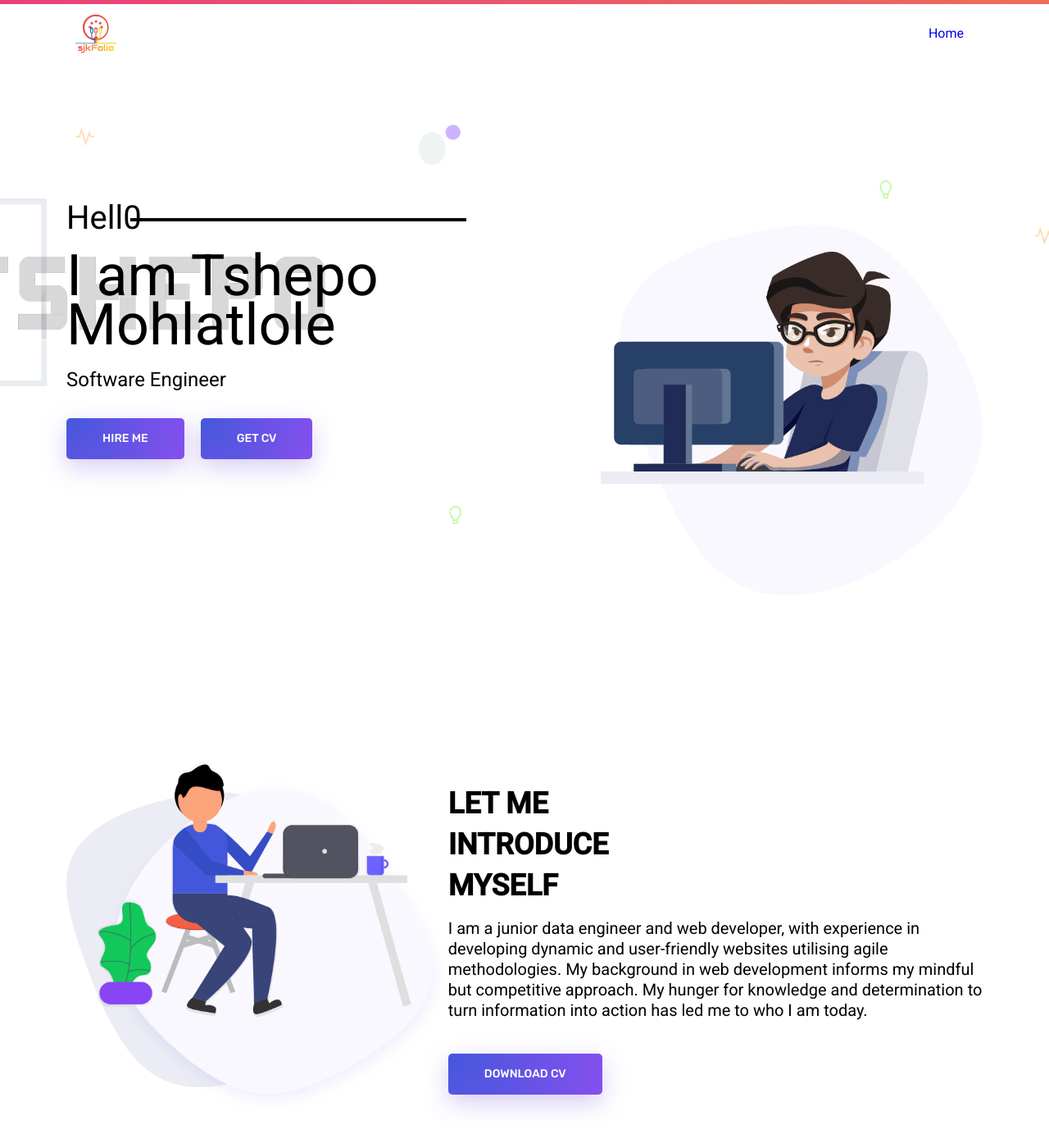
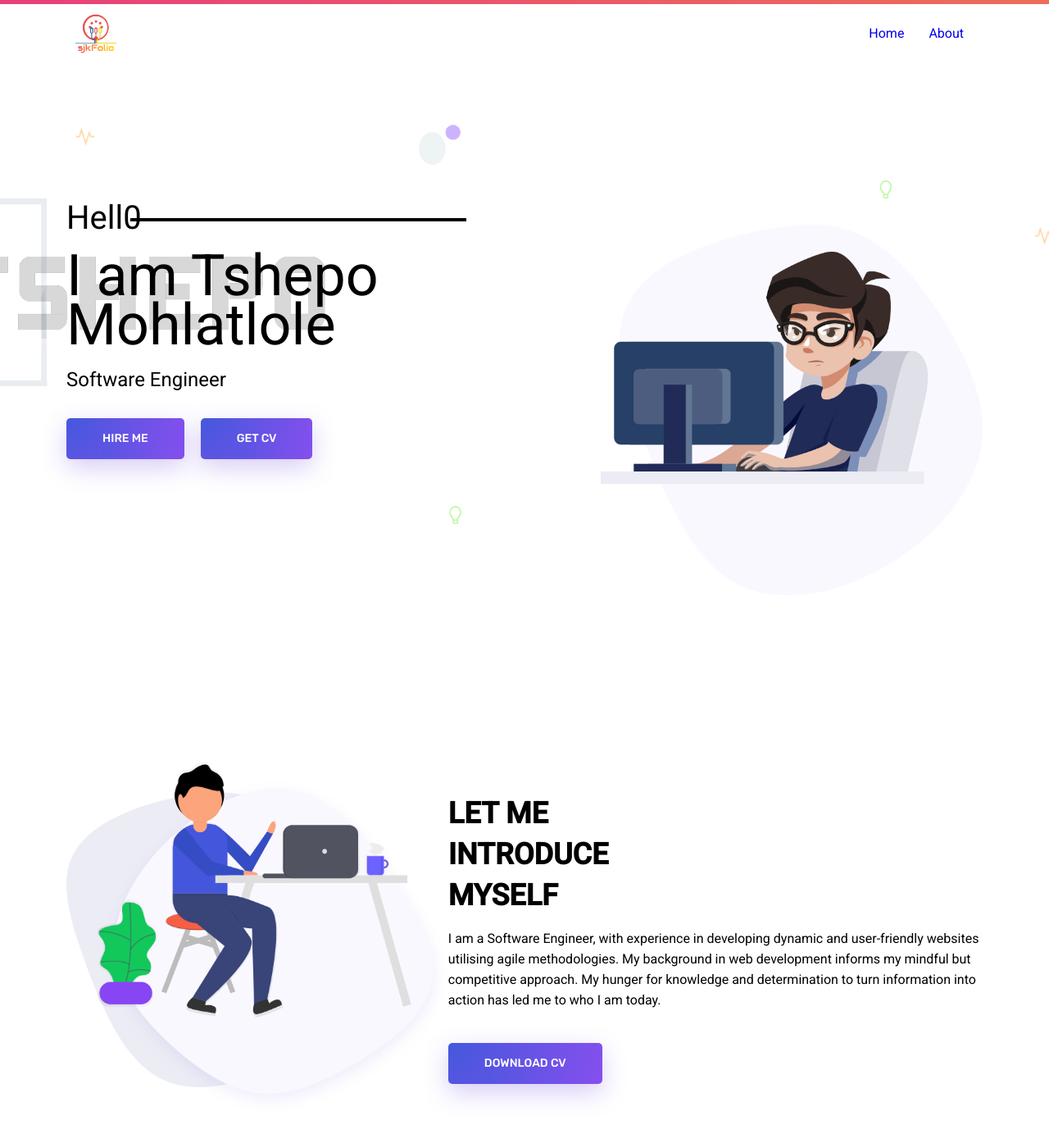
Before and after one commit to Sjk-Lacoste/myportfolio, a Next.js app: page / in a window 1280 px wide. Shown: the top 1394 px of the page at 82% size. Built offline with nearby package versions, Linux system fonts and the light colour scheme.

Commit message:
Created About Page

```diff
--- a/assets/scss/components/_navbar.scss
+++ b/assets/scss/components/_navbar.scss
@@ -15,7 +15,6 @@
     -webkit-animation: gradbar 15s ease infinite;
     -moz-animation: gradbar 15s ease infinite;
     animation: gradbar 15s ease infinite;
-    z-index: 999;
   }
 
   .navbar > div {
--- a/assets/scss/pages/_home.scss
+++ b/assets/scss/pages/_home.scss
@@ -2,14 +2,14 @@
   position: relative;
 
   .col-7 {
-      display: flex;
-      align-items: center;
+    display: flex;
+    align-items: center;
   }
   .main_title {
     margin-bottom: 0px;
 
     p {
-        font-size: 1.25em;
+      font-size: 1em;
       margin-bottom: 20px;
       line-height: 25px;
     }
--- a/components/navbar.js
+++ b/components/navbar.js
@@ -17,11 +17,18 @@ const Navbar = () => {
 
               <ul className="nav no-search">
                 <li className="nav-item">
-                  <Link href="/">Home</Link>
+                  <Link href="/">
+                    <a>Home</a>
+                  </Link>
                 </li>
-                {/* <li className="nav-item">
-                  <Link href="/about">About</Link>
+
+                <li className="nav-item">
+                  <Link href="/about">
+                    <a>About</a>
+                  </Link>
                 </li>
+
+                {/*
                 <li className="nav-item">
                   <Link href="/services">Services</Link>
                 </li>
--- a/pages/index.js
+++ b/pages/index.js
@@ -1,6 +1,6 @@
-import Head from '../components/head';
-import Link from 'next/link';
-import Navbar from '../components/navbar';
+import Head from "../components/head";
+import Link from "next/link";
+import Navbar from "../components/navbar";
 
 export default function Home() {
   return (
@@ -60,12 +60,12 @@ export default function Home() {
                 </h2>
 
                 <p>
-                  I am a junior data engineer and web developer, with experience
-                  in developing dynamic and user-friendly websites utilising
-                  agile methodologies. My background in web development informs
-                  my mindful but competitive approach. My hunger for knowledge
-                  and determination to turn information into action has led me
-                  to who I am today.
+                  I am a Software Engineer, with experience in developing
+                  dynamic and user-friendly websites utilising agile
+                  methodologies. My background in web development informs my
+                  mindful but competitive approach. My hunger for knowledge and
+                  determination to turn information into action has led me to
+                  who I am today.
                 </p>
 
                 <Link href="/">
```
Also changed, not shown: pages/about.js (added, +14 -0 lines).
